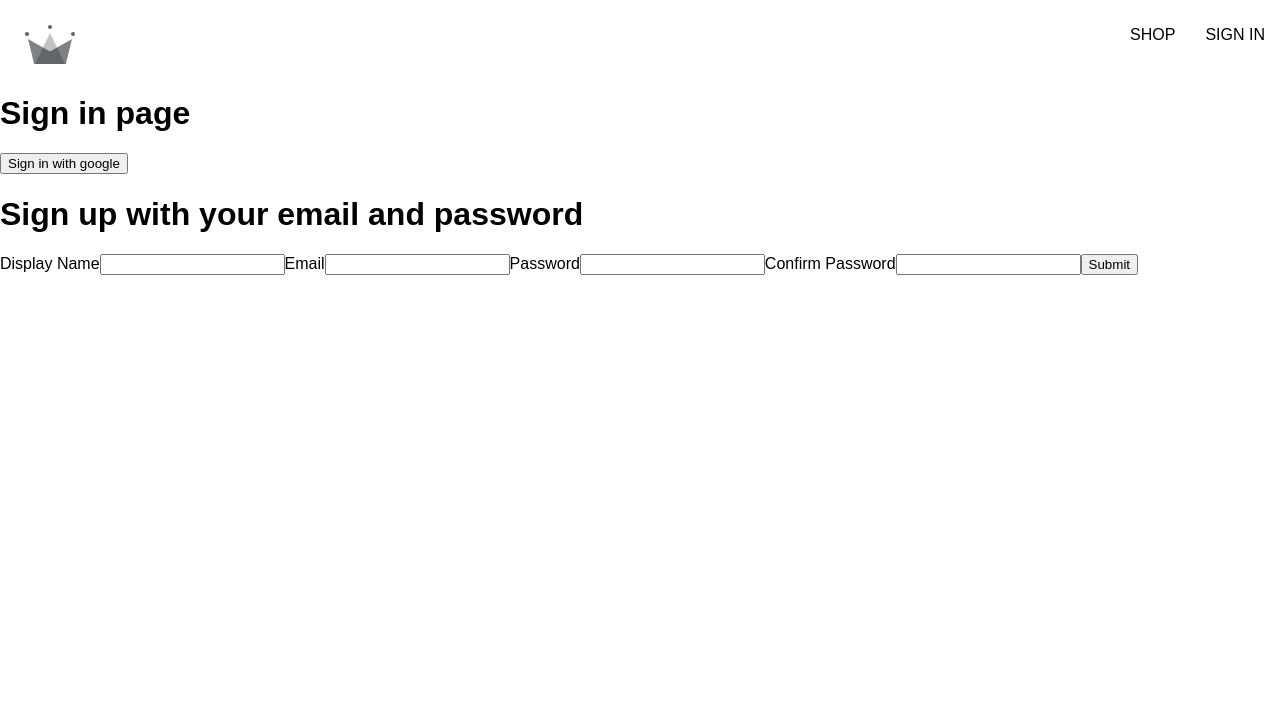
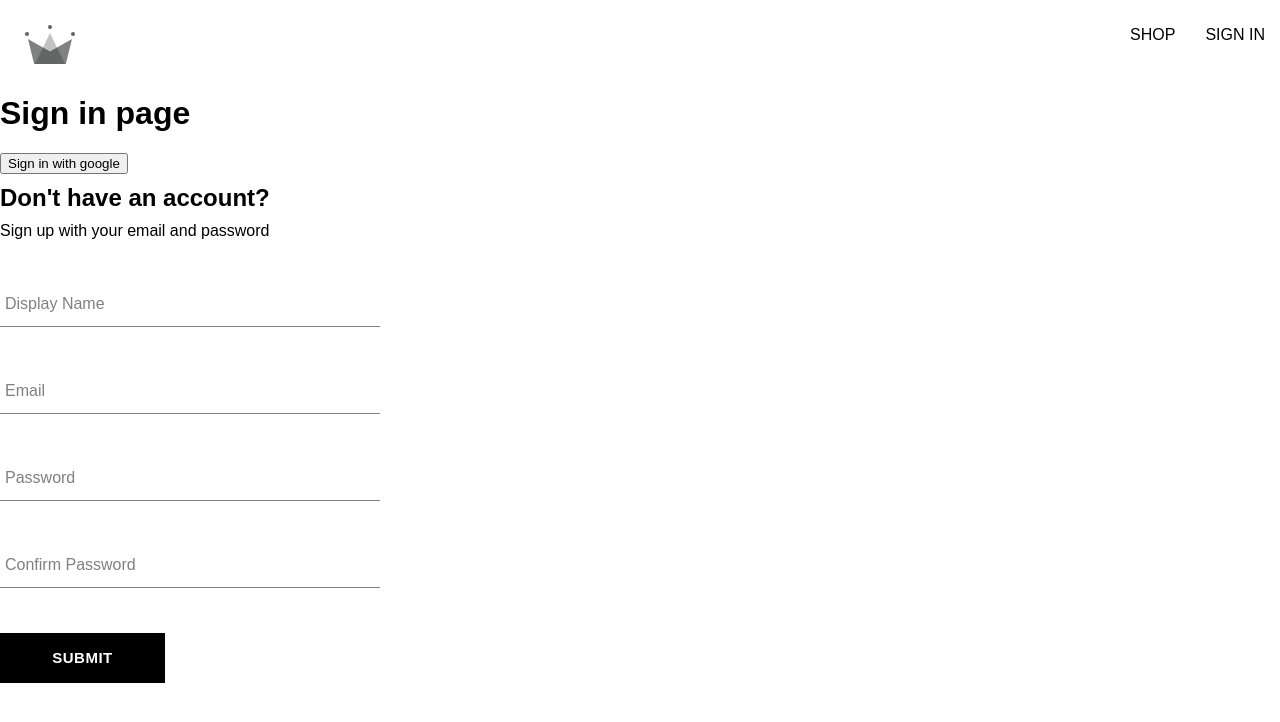
Before and after one commit to plaxamana/crwn-clothing-vite, a React (Vite) app: page /sign-in in a window 1280 px wide. Shown: the top 722 px of the page. Built offline with nearby package versions, Linux system fonts and the light colour scheme.

Commit message:
created sign up component, form input component, button component

```diff
--- /dev/null
+++ b/src/components/button/button.component.tsx
@@ -0,0 +1,32 @@
+import type { ComponentPropsWithoutRef } from 'react';
+import './button.styles.scss';
+
+interface ButtonTypes {
+  google: string;
+  inverted: string;
+}
+
+interface ButtonI extends ComponentPropsWithoutRef<'button'> {
+  children: string;
+  buttonType?: string;
+}
+
+const BUTTON_TYPE_CLASSES: ButtonTypes = {
+  google: 'google-sign-in',
+  inverted: 'inverted',
+};
+
+const Button = ({ children, buttonType, ...otherProps }: ButtonI) => {
+  return (
+    <button
+      className={`${
+        BUTTON_TYPE_CLASSES[buttonType as keyof ButtonTypes]
+      } button-container`}
+      {...otherProps}
+    >
+      {children}
+    </button>
+  );
+};
+
+export default Button;
--- /dev/null
+++ b/src/components/button/button.styles.scss
@@ -0,0 +1,46 @@
+.button-container {
+  font-family: inherit;
+  min-width: 165px;
+  width: auto;
+  height: 50px;
+  letter-spacing: 0.5px;
+  line-height: 50px;
+  padding: 0 35px 0 35px;
+  font-size: 15px;
+  background-color: black;
+  color: white;
+  text-transform: uppercase;
+  font-weight: bolder;
+  border: none;
+  cursor: pointer;
+  display: flex;
+  justify-content: center;
+
+  &:hover {
+    background-color: white;
+    color: black;
+    border: 1px solid black;
+  }
+
+  &.google-sign-in {
+    background-color: #4285f4;
+    color: white;
+
+    &:hover {
+      background-color: #357ae8;
+      border: none;
+    }
+  }
+
+  &.inverted {
+    background-color: white;
+    color: black;
+    border: 1px solid black;
+
+    &:hover {
+      background-color: black;
+      color: white;
+      border: none;
+    }
+  }
+}
--- a/src/components/category-item/category-item.component.tsx
+++ b/src/components/category-item/category-item.component.tsx
@@ -1,13 +1,13 @@
 import './category-item.styles.scss';
 
-interface Props {
+export interface CategoryI {
   category: {
     imageUrl: string;
     title: string;
   }
 }
 
-const CategoryItem = ({ category }: Props) => {
+const CategoryItem = ({ category }: CategoryI) => {
   const { imageUrl, title } = category;
 
   return (
--- a/src/components/directory/directory.component.tsx
+++ b/src/components/directory/directory.component.tsx
@@ -2,10 +2,18 @@
 
 import './directory.styles.scss';
 
-const Directory = ({ categories }) => {
+export interface Categories extends Array<Category> {}
+
+interface Category {
+  id: number;
+  title: string;
+  imageUrl: string;
+}
+
+const Directory = ({ categories }: { categories: Categories }) => {
   return (
-    <div className="directory-container">
-      {categories.map((category) => (
+    <div className='directory-container'>
+      {categories.map((category: Category) => (
         <CategoryItem key={category.id} category={category} />
       ))}
     </div>
--- /dev/null
+++ b/src/components/form-input/form-input.component.tsx
@@ -0,0 +1,25 @@
+import type { ComponentPropsWithoutRef } from 'react';
+import './form-input.styles.scss';
+
+interface FormInputI extends ComponentPropsWithoutRef<'input'> {
+  label: string;
+  id: string;
+}
+
+export default function FormInput({ label, id, ...otherProps }: FormInputI) {
+  return (
+    <div className='group'>
+      <input className='form-input' {...otherProps} />
+      {label && (
+        <label
+          htmlFor={id}
+          className={`${
+            otherProps.value?.length ? 'shrink' : ''
+          } form-input-label`}
+        >
+          {label}
+        </label>
+      )}
+    </div>
+  );
+}
--- /dev/null
+++ b/src/components/form-input/form-input.styles.scss
@@ -0,0 +1,50 @@
+$sub-color: grey;
+$main-color: black;
+
+@mixin shrinkLabel {
+  top: -14px;
+  font-size: 12px;
+  color: $main-color;
+}
+
+.group {
+  position: relative;
+  margin: 45px 0;
+
+  .form-input {
+    background: none;
+    background-color: white;
+    color: $sub-color;
+    font-size: 18px;
+    padding: 10px 10px 10px 5px;
+    display: block;
+    width: 100%;
+    border: none;
+    border-radius: 0;
+    border-bottom: 1px solid $sub-color;
+    margin: 25px 0;
+
+    &:focus ~ .form-input-label {
+      @include shrinkLabel();
+    }
+  }
+
+  input[type='password'] {
+    letter-spacing: 0.3em;
+  }
+
+  .form-input-label {
+    color: $sub-color;
+    font-size: 16px;
+    font-weight: normal;
+    position: absolute;
+    pointer-events: none;
+    left: 5px;
+    top: 10px;
+    transition: 300ms ease all;
+
+    &.shrink {
+      @include shrinkLabel();
+    }
+  }
+}
--- a/src/components/sign-up-form/sign-up-form.component.tsx
+++ b/src/components/sign-up-form/sign-up-form.component.tsx
@@ -1,10 +1,13 @@
 import { useState } from 'react';
+import './sign-up-form.styles.scss';
 
 import {
-  auth,
   createAuthUserWithEmailAndPassword,
   createUserDocumentFromAuth,
 } from 'utils/firebase/firebase.utils';
+
+import FormInput from 'components/form-input/form-input.component';
+import Button from 'components/button/button.component';
 
 interface FormFields {
   displayName: string;
@@ -52,57 +55,57 @@
       await createUserDocumentFromAuth(user, { displayName });
       resetFormFields();
     } catch (e) {
+      if (e.code === 'auth/email-already-in-use') {
+        alert('Cannot create user.  Email already in use');
+      }
       console.log(e);
     }
   };
 
   return (
-    <>
-      <h1>Sign up with your email and password</h1>
+    <div className="sign-up-container">
+      <h2>Don't have an account?</h2>
+      <span>Sign up with your email and password</span>
       <form action='#' onSubmit={handleSubmit}>
-        <label htmlFor='displayName'>Display Name</label>
-        <input
+        <FormInput
+          id='displayName'
+          label='Display Name'
+          name='displayName'
           type='text'
-          name='displayName'
-          id='displayName'
+          value={displayName}
           onChange={handleChange}
-          value={displayName}
-          required
         />
 
-        <label htmlFor='email'>Email</label>
-        <input
+        <FormInput
+          id='email'
+          label='Email'
           type='email'
-          id='email'
           name='email'
+          value={email}
           onChange={handleChange}
-          value={email}
-          required
         />
 
-        <label htmlFor='password'>Password</label>
-        <input
+        <FormInput
+          id='password'
+          label='Password'
+          name='password'
           type='password'
-          name='password'
-          id='password'
           value={password}
           onChange={handleChange}
-          required
         />
 
-        <label htmlFor='confirmPassword'>Confirm Password</label>
-        <input
+        <FormInput
+          id='confirmPassword'
+          label='Confirm Password'
+          name='confirmPassword'
           type='password'
-          id='confirmPassword'
-          name='confirmPassword'
           value={confirmPassword}
           onChange={handleChange}
-          required
         />
 
-        <button type='submit'>Submit</button>
+        <Button type='submit'>Submit</Button>
       </form>
-    </>
+    </div>
   );
 };
 
--- /dev/null
+++ b/src/components/sign-up-form/sign-up-form.styles.scss
@@ -0,0 +1,9 @@
+.sign-up-container {
+  display: flex;
+  flex-direction: column;
+  width: 380px;
+
+  h2 {
+    margin: 10px 0;
+  }
+}
```
